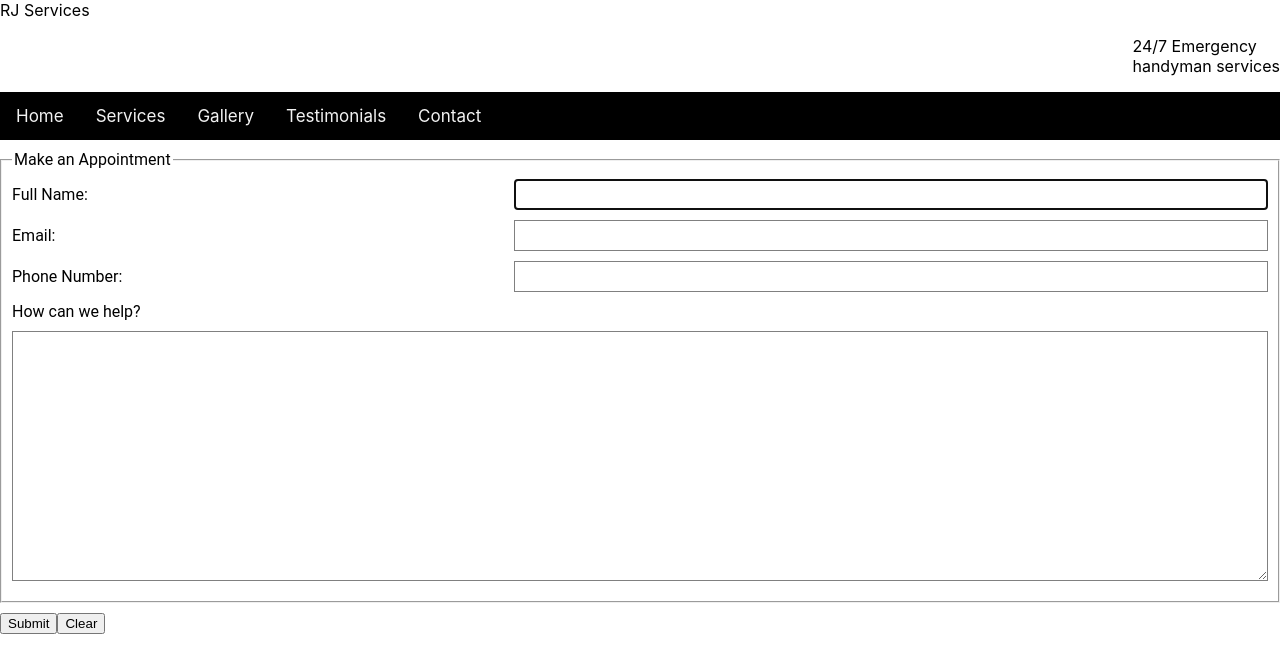
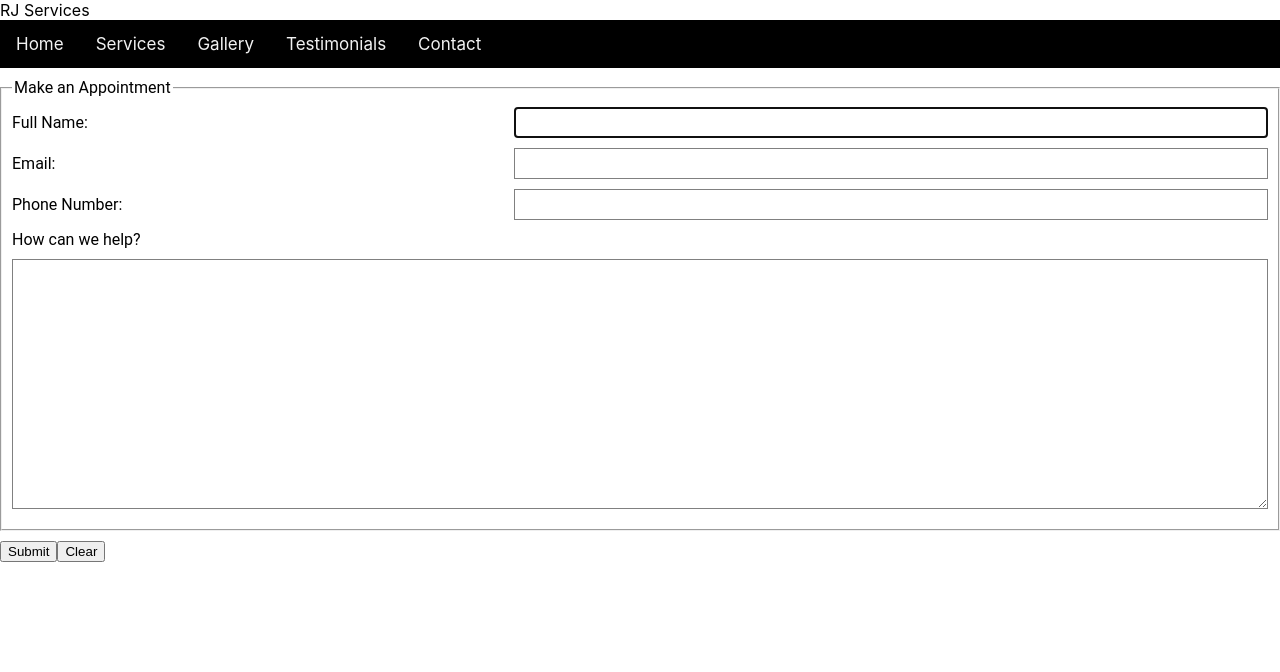
Before and after one commit to Cjenkins14/RJ-services, a React (Create React App) app: page /contact in a window 1280 px wide. Shown: the top 672 px of the page. Built offline with nearby package versions, Linux system fonts and the light colour scheme.

Commit message:
reworking header

```diff
--- a/public/index.html
+++ b/public/index.html
@@ -3,6 +3,7 @@
   <head>
     <meta charset="utf-8" />
     <link rel="icon" href="%PUBLIC_URL%/favicon.ico" />
+    <link rel="stylesheet" href="https://cdnjs.cloudflare.com/ajax/libs/font-awesome/4.7.0/css/font-awesome.min.css">
     <meta name="viewport" content="width=device-width, initial-scale=1" />
     <meta name="theme-color" content="#000000" />
     <meta
--- a/src/Contact/Contact.js
+++ b/src/Contact/Contact.js
@@ -63,12 +63,6 @@
             <div className='contact'>
                  <header>
                     <div className='left'>RJ Services</div>
-                    <div className='right'>
-                        <p>24/7 Emergency <br/>
-                        handyman services
-                        </p>
-
-                    </div>
                 </header>
 
                 <NavBar/>
--- a/src/Gallery/Gallery.js
+++ b/src/Gallery/Gallery.js
@@ -10,12 +10,6 @@
             <div className='Gallery'>
                  <header>
                     <div className='left'>RJ Services</div>
-                    <div className='right'>
-                        <p>24/7 Emergency <br/>
-                        handyman services
-                        </p>
-
-                    </div>
                 </header>
 
                 <NavBar/>
--- a/src/Home/Home.js
+++ b/src/Home/Home.js
@@ -8,12 +8,6 @@
             <div class='home-page'>
                 <header>
                     <div className='left'>RJ Services</div>
-                    <div className='right'>
-                        <p>24/7 Emergency <br/>
-                        handyman services
-                        </p>
-
-                    </div>
                 </header>
 
                 <NavBar/>
--- a/src/NavBar/NavBar.css
+++ b/src/NavBar/NavBar.css
@@ -30,7 +30,7 @@
   .hamburger-button {
     color: white;
     font-size: 1.5em;
-    height: 50px;
+    height: 48px;
     width: 50px;
     border: none;
     background-color: black;
--- a/src/Services/Services.js
+++ b/src/Services/Services.js
@@ -8,12 +8,6 @@
             <div className='services-page'>
                 <header>
                     <div className='left'>RJ Services</div>
-                    <div className='right'>
-                        <p>24/7 Emergency <br/>
-                        handyman services
-                        </p>
-
-                    </div>
                 </header>
 
                 <NavBar/>
```
